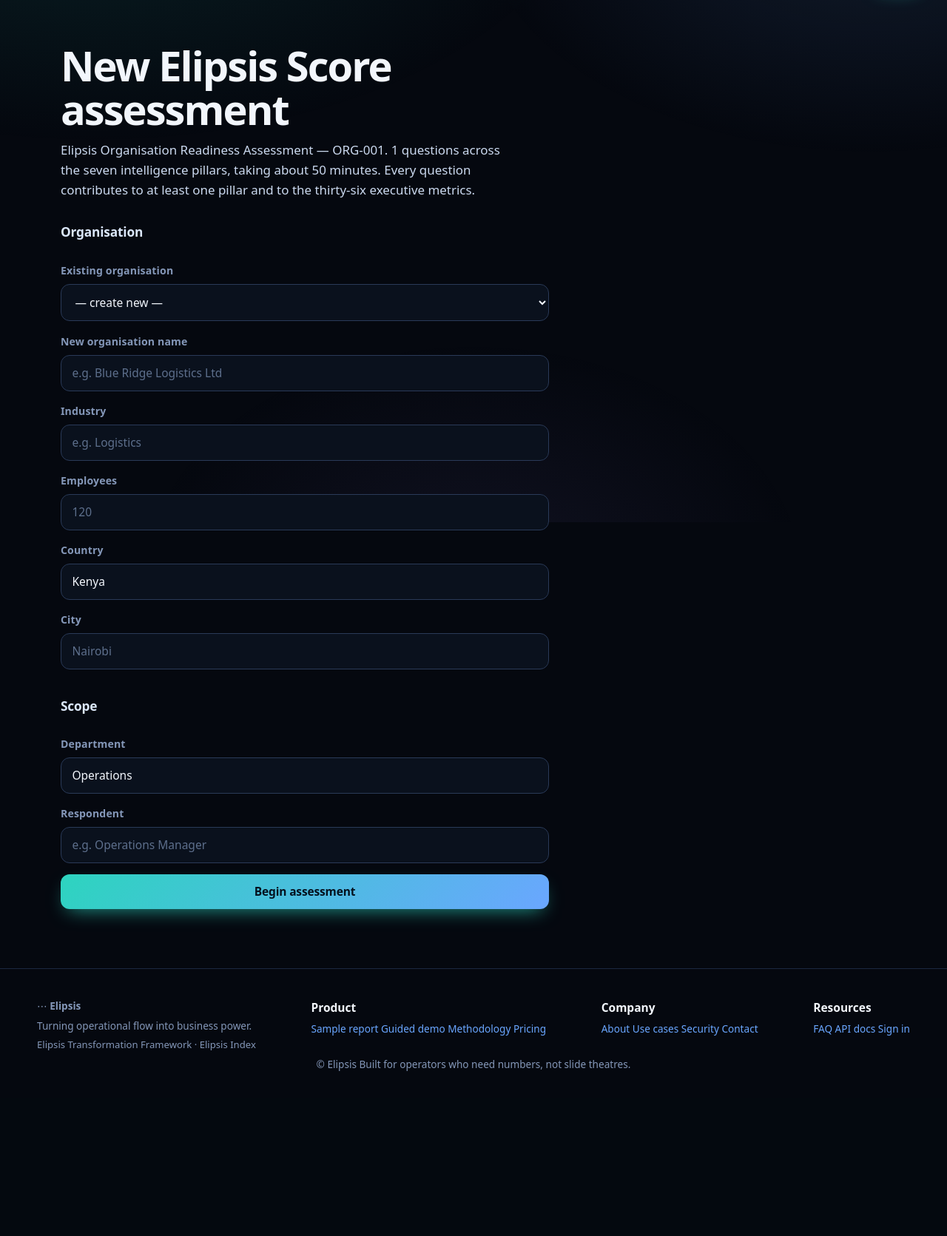
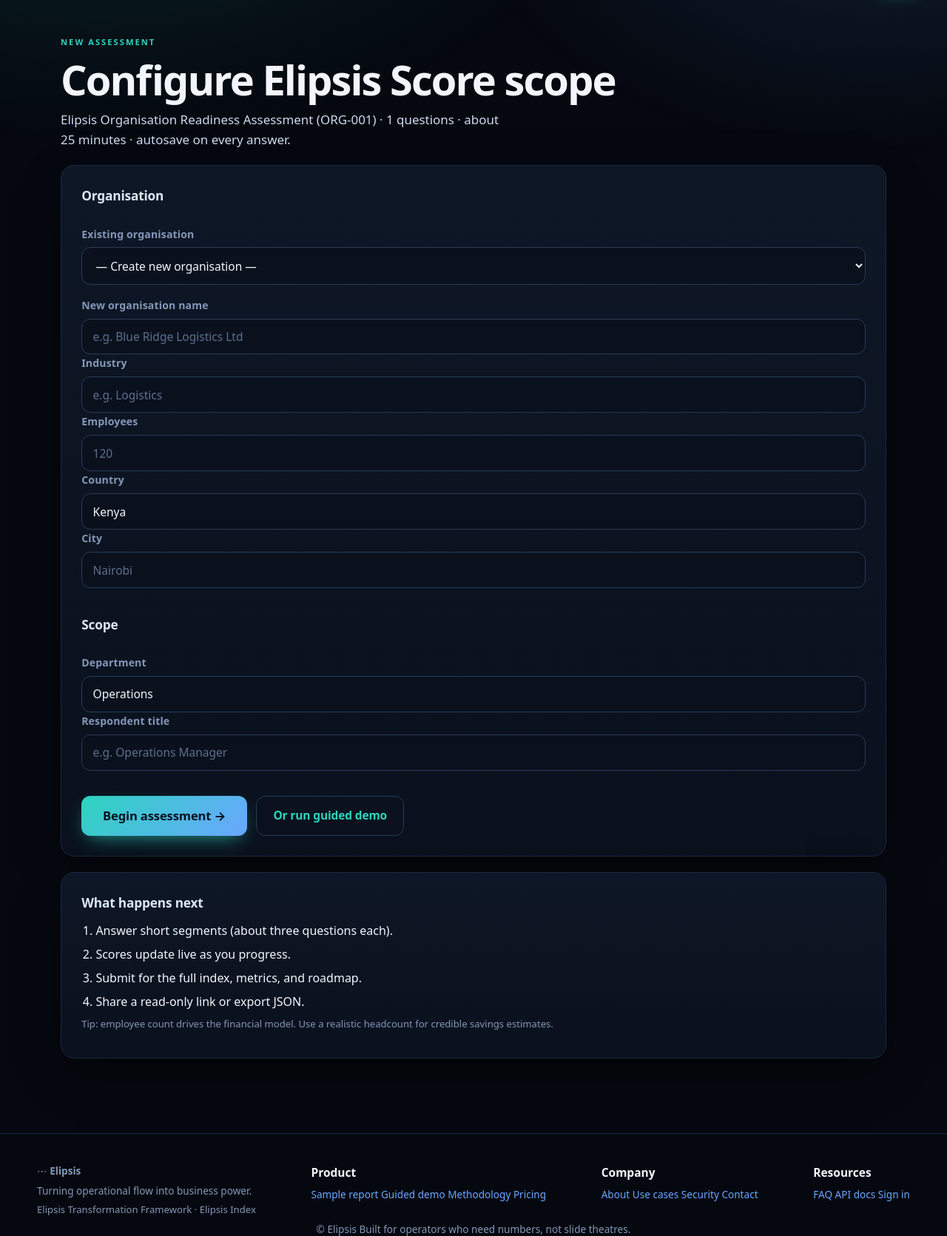
Before and after one commit to JonesKapedo/elipsis, a FastAPI app: template elipsis_api/templates/start.html in a window 1280 px wide. Shown: the part 94-1765 px from the top of the page at 74% size. Before the commit the page ends 1542 px from the top, so only its background shows below. Run offline with FastAPI, Linux system fonts and the light colour scheme; the template is opened without the code that fills it: most values are stand-ins (such as "Sample title", 1, 10 or a date in 2020).

Commit message:
Professional start assessment form layout

```diff
--- a/elipsis_api/templates/start.html
+++ b/elipsis_api/templates/start.html
@@ -1,29 +1,87 @@
 {% extends "base.html" %}
 {% block title %}New assessment{% endblock %}
 {% block content %}
-<section class="narrow">
-  <h1>New {{ INDEX_SHORT }} assessment</h1>
-  <p class="lede">{{ QUESTIONNAIRE_NAME }} &mdash; {{ QUESTIONNAIRE_CODE }}.
-  {{ total_questions }} questions across the seven intelligence pillars, taking about
-  50 minutes. Every question contributes to at least one pillar and to the
-  thirty-six executive metrics.</p>
+<section class="head">
+  <p class="eyebrow">NEW ASSESSMENT</p>
+  <h1>Configure {{ INDEX_SHORT }} scope</h1>
+  <p class="lede">{{ QUESTIONNAIRE_NAME }} ({{ QUESTIONNAIRE_CODE }}) ·
+  {{ total_questions }} questions · about 25 minutes · autosave on every answer.</p>
+</section>
+
+<div class="split-layout">
+  <section class="block">
     <form method="post" action="/start" class="stack">
       <h3>Organisation</h3>
       <label>Existing organisation
         <select name="organization_id">
-        <option value="">&mdash; create new &mdash;</option>
-        {% for o in organizations %}<option value="{{ o.id }}">{{ o.name }}</option>{% endfor %}
+          <option value="">— Create new organisation —</option>
+          {% for o in organizations %}
+          <option value="{{ o.id }}">{{ o.name }}{% if o.industry %} · {{ o.industry }}{% endif %}</option>
+          {% endfor %}
         </select>
       </label>
-    <label>New organisation name <input name="org_name" placeholder="e.g. Blue Ridge Logistics Ltd"></label>
-    <label>Industry <input name="industry" placeholder="e.g. Logistics"></label>
-    <label>Employees <input name="employee_count" type="number" min="0" placeholder="120"></label>
-    <label>Country <input name="country" value="Kenya"></label>
-    <label>City <input name="city" placeholder="Nairobi"></label>
+
+      <div class="form-grid">
+        <label>New organisation name
+          <input name="org_name" placeholder="e.g. Blue Ridge Logistics Ltd" autocomplete="organization">
+        </label>
+        <label>Industry
+          <input name="industry" placeholder="e.g. Logistics" list="industry-list">
+        </label>
+        <label>Employees
+          <input name="employee_count" type="number" min="0" placeholder="120">
+        </label>
+        <label>Country
+          <input name="country" value="Kenya" autocomplete="country-name">
+        </label>
+        <label>City
+          <input name="city" placeholder="Nairobi" autocomplete="address-level2">
+        </label>
+      </div>
+
       <h3>Scope</h3>
-    <label>Department <input name="department" value="Operations"></label>
-    <label>Respondent <input name="respondent" placeholder="e.g. Operations Manager"></label>
-    <button class="btn" type="submit">Begin assessment</button>
+      <div class="form-grid">
+        <label>Department
+          <input name="department" value="Operations" list="dept-list">
+        </label>
+        <label>Respondent title
+          <input name="respondent" placeholder="e.g. Operations Manager">
+        </label>
+      </div>
+
+      <datalist id="industry-list">
+        <option value="Logistics"></option>
+        <option value="Manufacturing"></option>
+        <option value="Financial services"></option>
+        <option value="Retail"></option>
+        <option value="Healthcare"></option>
+        <option value="Public sector"></option>
+      </datalist>
+      <datalist id="dept-list">
+        <option value="Operations"></option>
+        <option value="Finance"></option>
+        <option value="Customer Service"></option>
+        <option value="Supply Chain"></option>
+        <option value="IT"></option>
+        <option value="HR"></option>
+      </datalist>
+
+      <div class="hero-actions">
+        <button class="btn big" type="submit">Begin assessment →</button>
+        <a class="btn ghost" href="/demo">Or run guided demo</a>
+      </div>
     </form>
   </section>
+
+  <aside class="block side-card">
+    <h3>What happens next</h3>
+    <ol class="opp">
+      <li>Answer short segments (about three questions each).</li>
+      <li>Scores update live as you progress.</li>
+      <li>Submit for the full index, metrics, and roadmap.</li>
+      <li>Share a read-only link or export JSON.</li>
+    </ol>
+    <p class="muted small">Tip: employee count drives the financial model. Use a realistic headcount for credible savings estimates.</p>
+  </aside>
+</div>
 {% endblock %}
```
Lines whose indentation alone changed are shown as unchanged.
